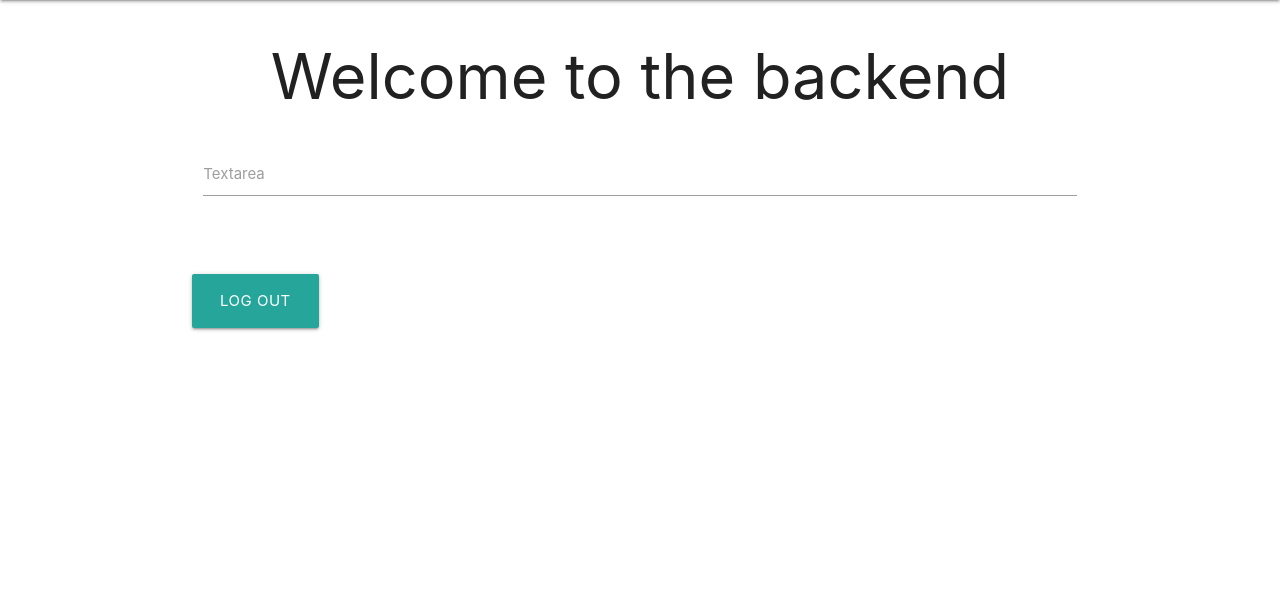
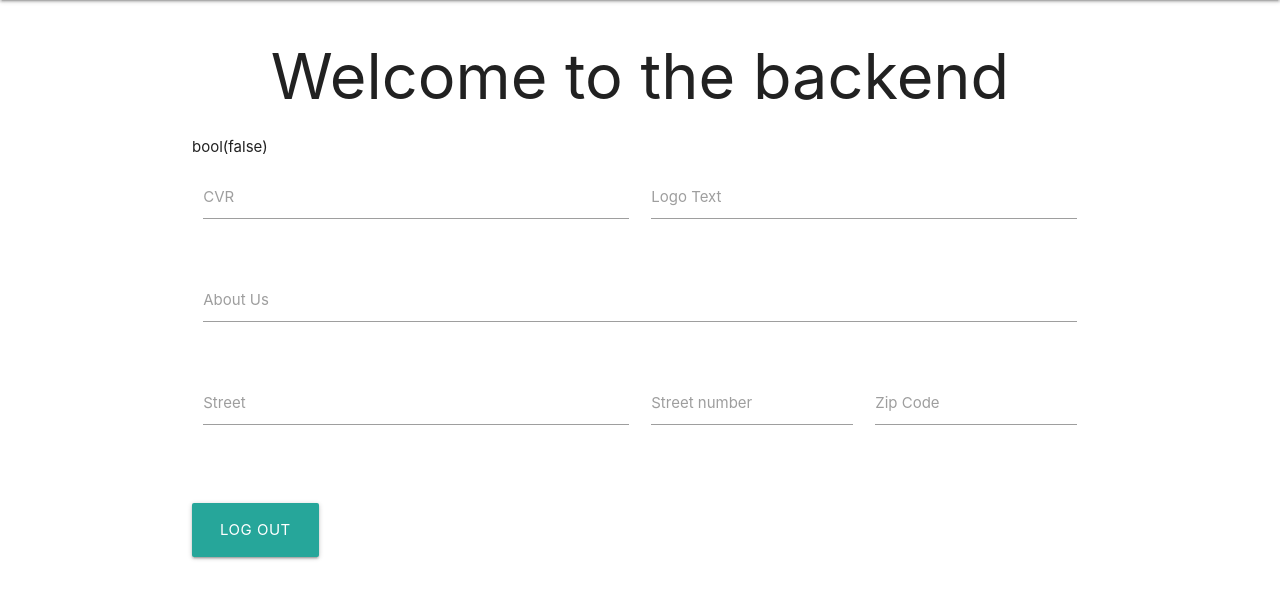
Before and after one commit to NoCrazyShet/exam_dwp_duckshop, a PHP site: page /mordor/mordorPage.php?page=compInfo in a window 1280 px wide. Shown: the part 64-663 px from the top of the page. Run offline with PHP 8.4, Linux system fonts and the light colour scheme; the visitor is signed in with stand-in values (Sample User, id 1); data that the repository does not hold is empty; some libraries are stand-ins or nearby versions.

Commit message:
Input fields updated with SQL SELECT, functionality to update still not included

```diff
--- a/mordor/compInfo.php
+++ b/mordor/compInfo.php
@@ -1,12 +1,42 @@
-<?php ?>
+<?php
+require_once("includes/connection.php");
+
+$stmt = $connection->query("SELECT CVR, logo, logoText, aboutUs, zipCode, street, streetNumber FROM companyinfo");
+$compInfo = $stmt->fetch(PDO::FETCH_ASSOC);
+var_dump($compInfo);
+?>
 
 <div class="row">
     <form class="col s12">
       <div class="row">
-        <div class="input-field col s12">
-          <textarea id="textarea1" class="materialize-textarea"></textarea>
-          <label for="textarea1">Textarea</label>
+        <div class="input-field col s12 m6">
+              <textarea id="CVR" class="materialize-textarea"><?php echo $compInfo['CVR'];?></textarea>
+              <label for="CVR">CVR</label>
+        </div>
+        <div class="input-field col s12 m6">
+              <textarea id="logoText" class="materialize-textarea"><?php echo $compInfo['logoText'];?></textarea>
+              <label for="logoText">Logo Text</label>
         </div>
       </div>
+        <div class="row">
+            <div class="input-field col s12 m12">
+              <textarea id="aboutUs" class="materialize-textarea"><?php echo $compInfo['aboutUs'];?></textarea>
+              <label for="aboutUs">About Us</label>
+            </div>
+        </div>
+        <div class="row">
+            <div class="input-field col s12 m6">
+              <textarea id="street" class="materialize-textarea"><?php echo $compInfo['street'];?></textarea>
+              <label for="street">Street</label>
+            </div>
+            <div class="input-field col s6 m3">
+                <textarea id="streetNumber" class="materialize-textarea"><?php echo $compInfo['street'];?></textarea>
+                <label for="streetNumber">Street number</label>
+            </div>
+            <div class="input-field col s6 m3">
+                <textarea id="zipCode" class="materialize-textarea"><?php echo $compInfo['zipCode'];?></textarea>
+                <label for="zipCode">Zip Code</label>
+            </div>
+        </div>
     </form>
   </div>
--- a/mordor/mordorPage.php
+++ b/mordor/mordorPage.php
@@ -7,6 +7,7 @@
     <head>
         <meta http-equiv="Content-Type" content="text/html; charset=ISO-8859-15"/>
         <link rel="stylesheet" type="text/css" href="../main.css">
+        <script src="https://ajax.googleapis.com/ajax/libs/jquery/3.3.1/jquery.min.js"></script>
     </head>
     <body>
     <header>
```
